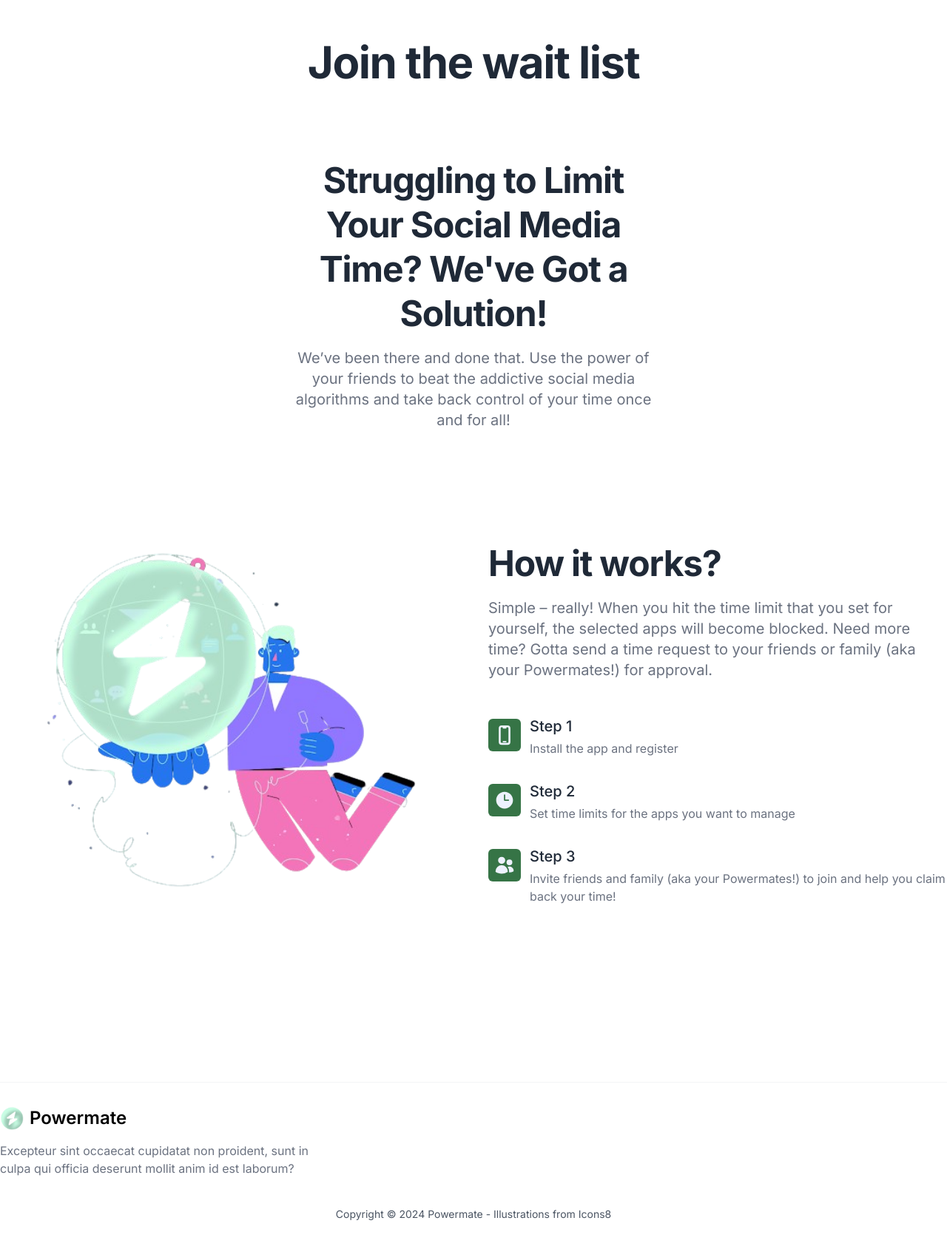
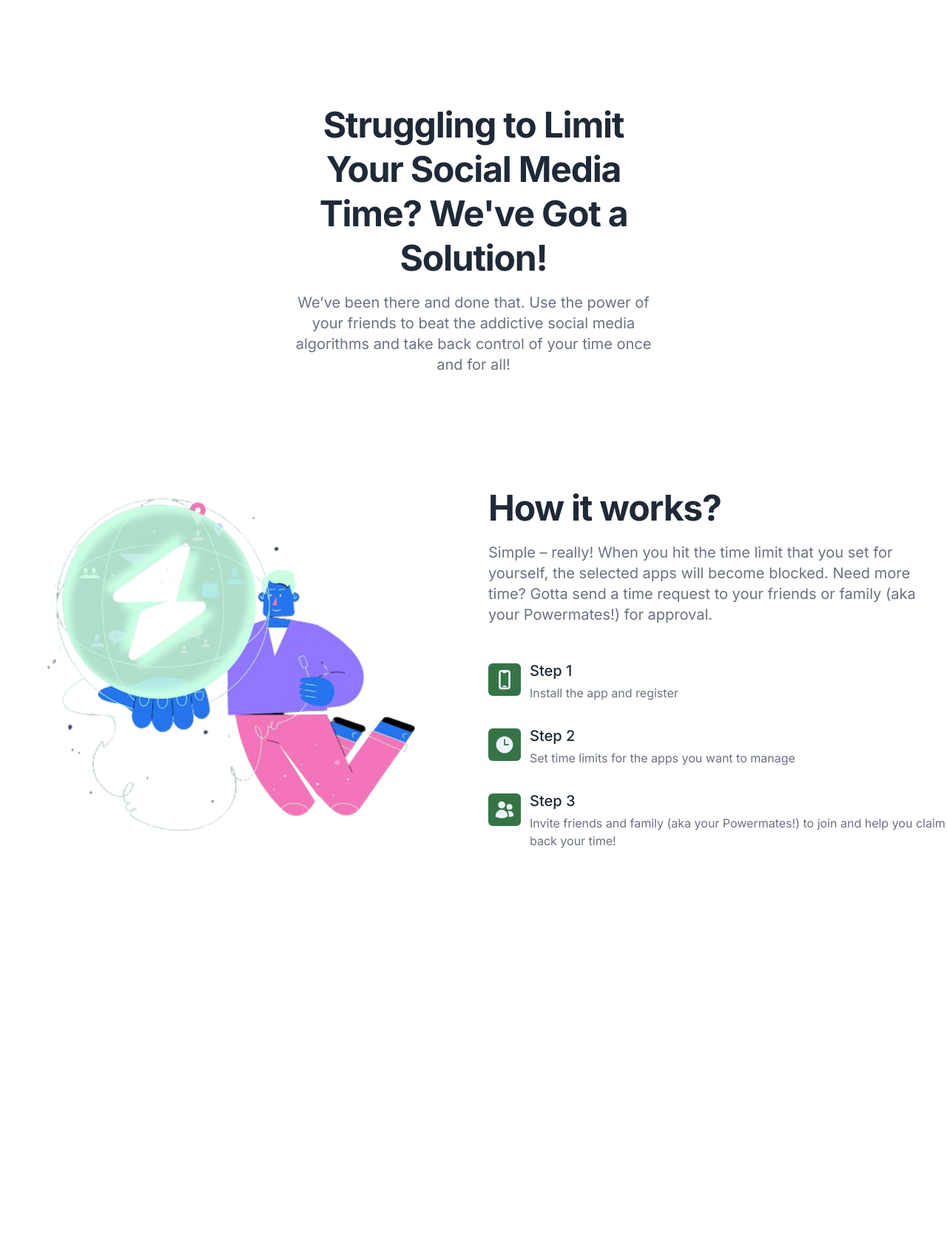
Before and after one commit to Jitomorin/powermate, a Next.js app: page / in a window 1280 px wide. Shown: the part 993-2682 px from the top of the page at 74% size. After the commit the page ends 2329 px from the top, so only its background shows below. Built offline with nearby package versions, Linux system fonts and the light colour scheme.

Commit message:
additional changes

```diff
--- a/src/app/layout.tsx
+++ b/src/app/layout.tsx
@@ -25,7 +25,7 @@ export default function RootLayout({
         <ThemeProvider attribute="class">
           <Navbar />
           <div>{children}</div>
-          <Footer />
+          {/* <Footer /> */}
           {/* <PopupWidget /> */}
         </ThemeProvider>
       </body>
--- a/src/components/Hero.tsx
+++ b/src/components/Hero.tsx
@@ -166,68 +166,6 @@ export const Hero = ({ open, setOpen }: any) => {
           </div>
         </div>
 
-        <div className="flex flex-col space-y-0 mt-10 md:mt-0">
-          <h1
-            ref={targetRef}
-            className="text-3xl md:text-3xl lg:text-5xl font-bold leading-snug tracking-tight text-center text-gray-800 lg:leading-tight xl:text-6xl xl:leading-tight dark:text-white"
-          >
-            <span className="">Join the wait list</span>
-          </h1>
-          {/* <div className="flex items-center flex-col lg:flex-row justify-center lg:justify-between w-full min-h-[80vh]">
-            <div className="w-full">
-              <div className="mt-6 xs:px-8 md:px-28 px-10  sm:flex sm:items-end lg:px-20">
-                <form onSubmit={subscribeUser} className="sm:flex-1">
-                  <div>
-                    <div className="flex flex-col space-y-2">
-                      <div className="flex flex-col space-y-2">
-                        <label className="font-semibold">Name</label>
-                        <input
-                          value={name}
-                          onChange={(e: any) => {
-                            setName(e.target.value);
-                          }}
-                          className="rounded-lg border border-gray-400 p-2 focus:border-gray-400 focus:outline-none focus:ring-0"
-                          placeholder="eg. John doe"
-                        />
-                      </div>
-                      <div className="flex flex-col space-y-2">
-                        <label className="font-semibold">Email</label>
-                        <div className="relative">
-                          <input
-                            ref={inputEl}
-                            value={email}
-                            onChange={(e: any) => setEmail(e.target.value)}
-                            className="w-full rounded-lg border border-gray-400 p-2 pr-16 focus:border-gray-400 focus:outline-none focus:ring-0"
-                            placeholder="eg. johndoe@gmail.com"
-                          />
-                          <button
-                            type="submit"
-                            className="absolute right-2 top-1/2 transform -translate-y-1/2 rounded-md bg-transparent hover:bg-[#5dc8793a] px-3 py-2 text-sm font-semibold text-[#5dc87a] focus-visible:outline focus-visible:outline-2 focus-visible:outline-offset-0"
-                          >
-                            {loading ? "Loading..." : "Submit"}
-                          </button>
-                        </div>
-                      </div>
-                    </div>
-                  </div>
-
-                </form>
-              </div>
-            </div>
-            <div className="w-full ">
-              <Image
-                src={RobotImage}
-                width="316"
-                height="317"
-                className={"object-cover mx-auto"}
-                alt="Hero Illustration"
-                loading="eager"
-                // placeholder="blur"
-              />
-            </div>
-          </div> */}
-        </div>
-
         <Toast
           open={showToast}
           message={message}
```
